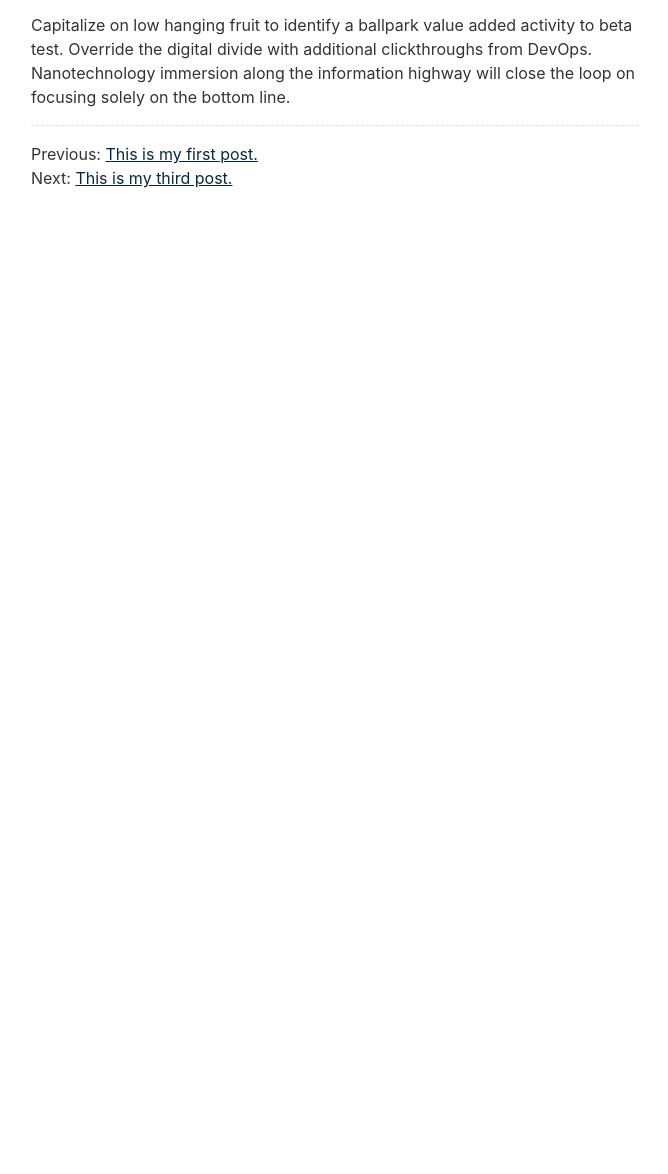
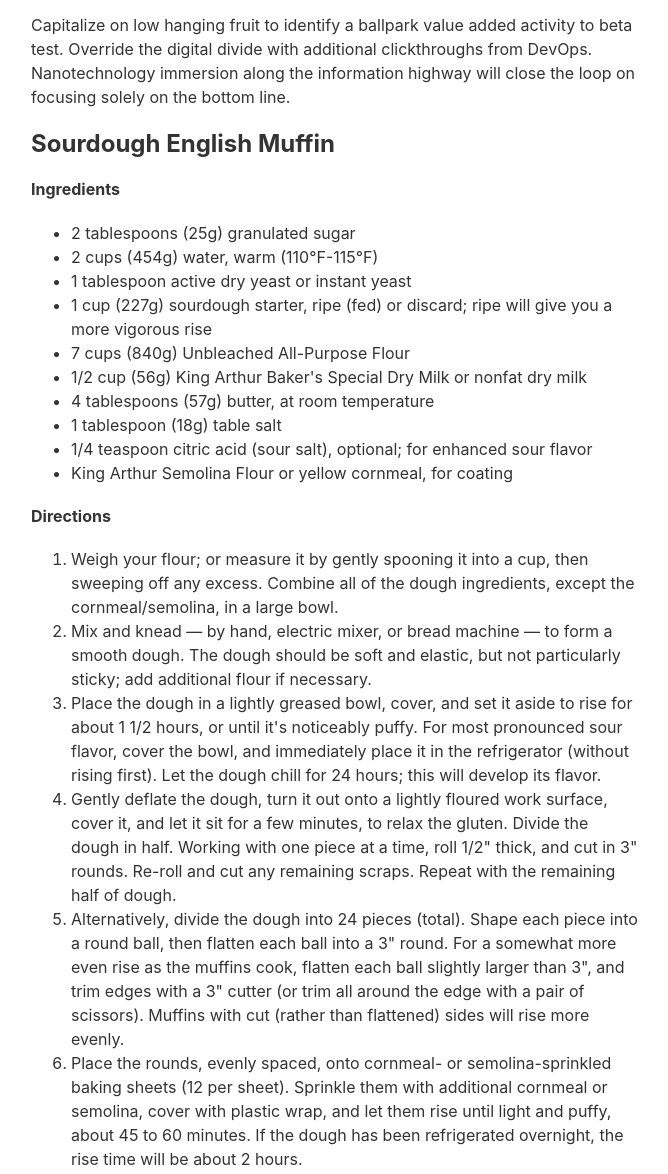
Before and after one commit to henryjams/henryjams.github.io, an Eleventy site: page content/blog/secondpost.md in a window 1280 px wide. Shown: the part 540-1714 px from the top of the page, without its empty margins (305-973 px from the left). Before the commit the page ends 800 px from the top, so only its background shows below. Built offline with nearby package versions, Linux system fonts and the light colour scheme; Eleventy itself is replaced by a stand-in of ours; files that its build step writes are made by us from their sources.

Commit message:
testing .md post changes (secondpost.md)

```diff
--- a/content/blog/secondpost.md
+++ b/content/blog/secondpost.md
@@ -15,3 +15,44 @@ Leverage agile frameworks to provide a robust synopsis for high level overviews.
 Bring to the table win-win survival strategies to ensure proactive domination. At the end of the day, going forward, a new normal that has evolved from generation X is on the runway heading towards a streamlined cloud solution. User generated content in real-time will have multiple touchpoints for offshoring.
 
 Capitalize on low hanging fruit to identify a ballpark value added activity to beta test. Override the digital divide with additional clickthroughs from DevOps. Nanotechnology immersion along the information highway will close the loop on focusing solely on the bottom line.
+
+## Sourdough English Muffin
+
+#### Ingredients
+
+- 2 tablespoons (25g) granulated sugar
+- 2 cups (454g) water, warm (110°F-115°F)
+- 1 tablespoon active dry yeast or instant yeast
+- 1 cup (227g) sourdough starter, ripe (fed) or discard; ripe will give you a more vigorous rise
+- 7 cups (840g) Unbleached All-Purpose Flour
+- 1/2 cup (56g) King Arthur Baker's Special Dry Milk or nonfat dry milk
+- 4 tablespoons (57g) butter, at room temperature
+- 1 tablespoon (18g) table salt
+- 1/4 teaspoon citric acid (sour salt), optional; for enhanced sour flavor
+- King Arthur Semolina Flour or yellow cornmeal, for coating
+
+#### Directions
+
+1. Weigh your flour; or measure it by gently spooning it into a cup, then sweeping off any excess. Combine all of the dough ingredients, except the cornmeal/semolina, in a large bowl.
+
+2. Mix and knead — by hand, electric mixer, or bread machine — to form a smooth dough. The dough should be soft and elastic, but not particularly sticky; add additional flour if necessary.
+
+3. Place the dough in a lightly greased bowl, cover, and set it aside to rise for about 1 1/2 hours, or until it's noticeably puffy. For most pronounced sour flavor, cover the bowl, and immediately place it in the refrigerator (without rising first). Let the dough chill for 24 hours; this will develop its flavor.
+
+4. Gently deflate the dough, turn it out onto a lightly floured work surface, cover it, and let it sit for a few minutes, to relax the gluten. Divide the dough in half. Working with one piece at a time, roll 1/2" thick, and cut in 3" rounds. Re-roll and cut any remaining scraps. Repeat with the remaining half of dough.
+
+5. Alternatively, divide the dough into 24 pieces (total). Shape each piece into a round ball, then flatten each ball into a 3" round. For a somewhat more even rise as the muffins cook, flatten each ball slightly larger than 3", and trim edges with a 3" cutter (or trim all around the edge with a pair of scissors). Muffins with cut (rather than flattened) sides will rise more evenly.
+
+6. Place the rounds, evenly spaced, onto cornmeal- or semolina-sprinkled baking sheets (12 per sheet). Sprinkle them with additional cornmeal or semolina, cover with plastic wrap, and let them rise until light and puffy, about 45 to 60 minutes. If the dough has been refrigerated overnight, the rise time will be about 2 hours.
+
+7. Carefully transfer the rounds (as many as a time that will fit without crowding) right-side up to a large electric griddle preheated to 350°F, or to an ungreased frying pan that has been preheated over medium-low heat.
+
+8. Cook the muffins for about 5 minutes on their first side; then lay a cake pan, cookie sheet, or similar flat (though not overly heavy) object atop them to help keep them flat. Continue cooking for about 7 minutes or so; then remove the pan, turn the muffins over, and finish cooking without the pan on top for a total of about 10 to 12 minutes or when the center of a muffin registers 190°F on a digital thermometer. If you're having trouble getting muffins to cook all the way through on the stovetop, cook until golden brown on both sides, then transfer to a preheated 350°F oven and bake until the muffins' interior shows no sign of wet dough, about 10 minutes or so.
+
+9. Remove the muffins from the griddle, and cool on a rack. Store tightly wrapped at room temperature for 4 or 5 days; freeze for longer storage.
+
+#### Tips
+
+- To shorten cooking time, use a lidded electric fry pan heated to 325°F. Cook the muffins for about 10 minutes without the lid (or until they're nicely browned), turn them over, and add the lid. Don't set the lid on tight; leave a small opening for any steam to escape. Cook the muffins for an additional 8 to 10 minutes, until their bottom sides are browned.
+
+- This recipe is easily halved, if you don't want to make 2 dozen muffins. Halve all of the ingredients; for a slightly faster rise, use 2 teaspoons yeast, rather than 1 1/2 teaspoons.
```
